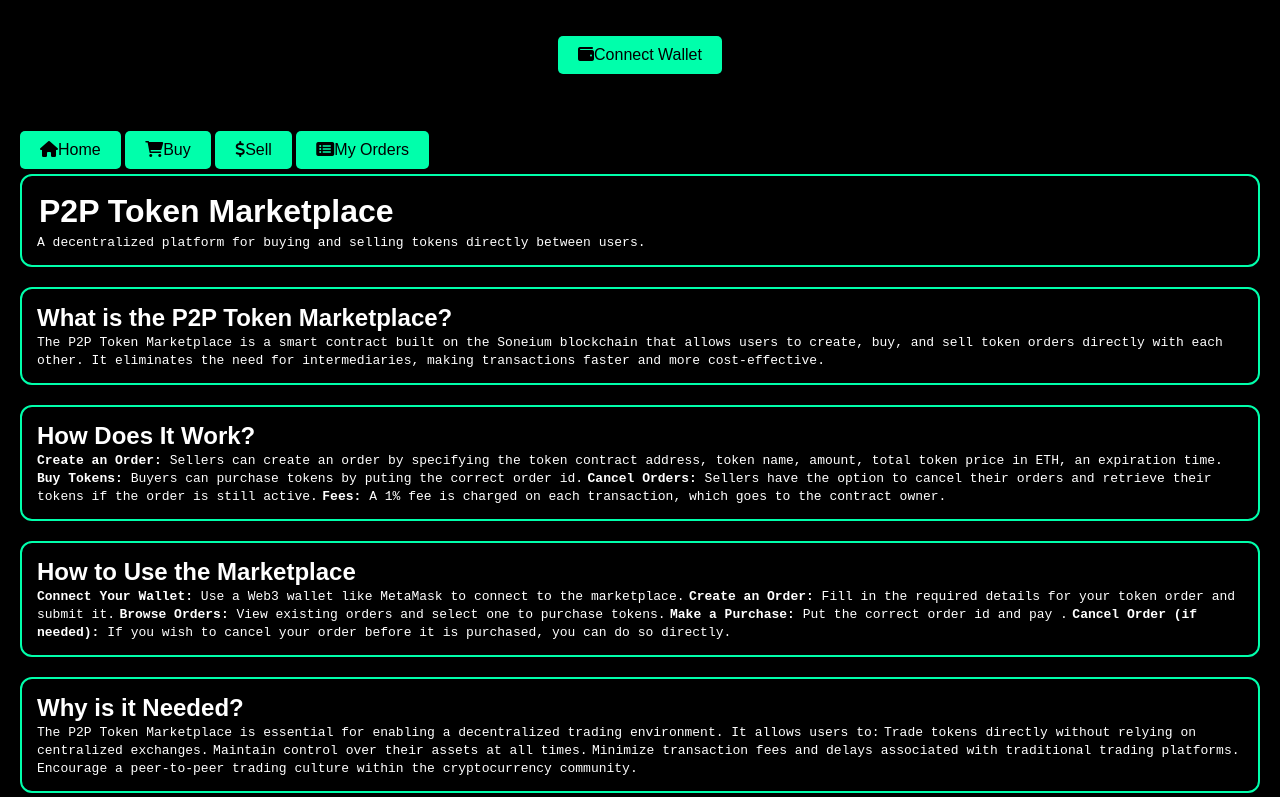
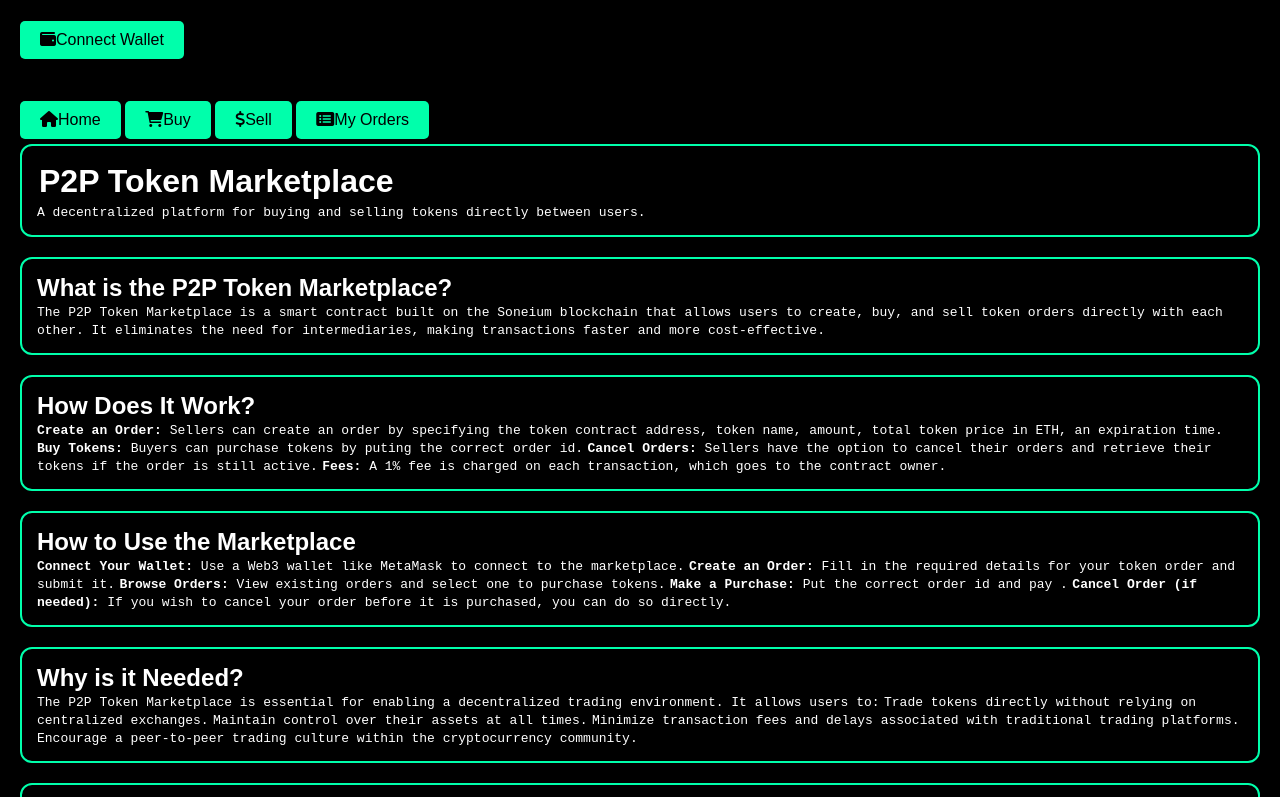
Before and after one commit to Asif2902/P2P-Marketplace, a plain HTML site: page index.html in a window 1280 px wide. Shown: the top 797 px of the page. Drawn offline with Linux system fonts and the light colour scheme; a script that the page names is missing.

Commit message:
update styles.css

```diff
--- a/styles.css
+++ b/styles.css
@@ -12,14 +12,6 @@ body {
     padding: 20px;
 }
 
-/* Header Styles */
-header {
-
-    padding: 15px;
-    text-align: center;
-    color: white;
-    font-size: 24px;
-}
 
 /* Main Container */
 .main-container {
```
